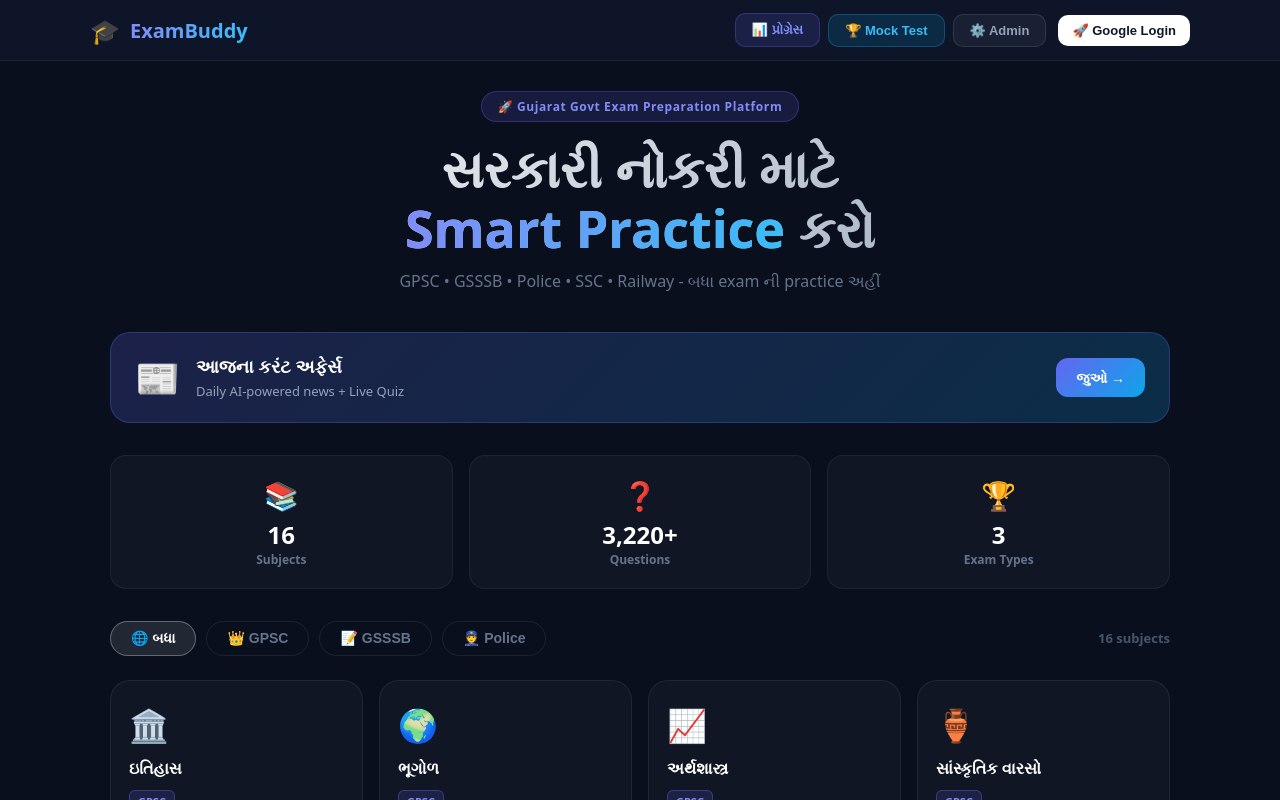
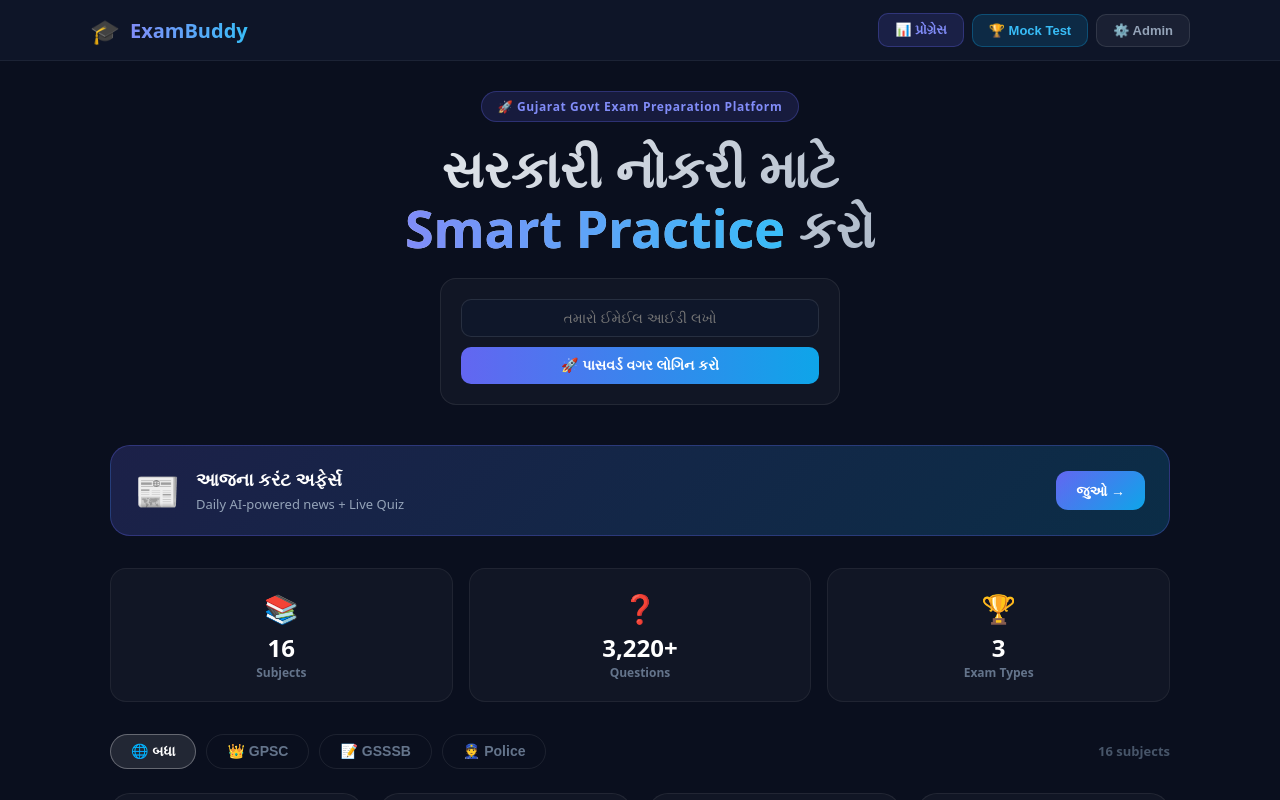
Before and after one commit to govappbuilder-hue/-exambuddy, a Next.js app: page / in a window 1280 px wide. Shown: the top 800 px of the page. Built offline with nearby package versions, Linux system fonts and the light colour scheme; no server answers.

Commit message:
feat: setup magic link login and resolved database rls issues

```diff
--- a/src/app/page.jsx
+++ b/src/app/page.jsx
@@ -2,23 +2,20 @@
 import { useState, useEffect } from "react";
 import Link from "next/link";
 import { useRouter } from "next/navigation";
-import { supabase } from "../lib/supabase"; // તારું supabase કનેક્શન
+import { supabase } from "../lib/supabase";
 
 const SUBJECTS = [
-  // GPSC
   { name: "ઇતિહાસ", slug: "history", icon: "🏛️", exam: "GPSC", color: "#6366f1" },
   { name: "ભૂગોળ", slug: "geography", icon: "🌍", exam: "GPSC", color: "#6366f1" },
   { name: "અર્થશાસ્ત્ર", slug: "economics", icon: "📈", exam: "GPSC", color: "#6366f1" },
   { name: "સાંસ્કૃતિક વારસો", slug: "heritage", icon: "🏺", exam: "GPSC", color: "#6366f1" },
   { name: "ભારતનું બંધારણ", slug: "constitution", icon: "📜", exam: "GPSC", color: "#6366f1" },
-  // GSSSB
   { name: "ગણિત", slug: "maths", icon: "🔢", exam: "GSSSB", color: "#0ea5e9" },
   { name: "રીઝનિંગ", slug: "reasoning", icon: "🧩", exam: "GSSSB", color: "#0ea5e9" },
   { name: "ગુજરાતી સાહિત્ય", slug: "gujarati_sahitya", icon: "✍️", exam: "GSSSB", color: "#0ea5e9" },
   { name: "ગુજરાતી વ્યાકરણ", slug: "gujarati_vyakran", icon: "📝", exam: "GSSSB", color: "#0ea5e9" },
   { name: "English Grammar", slug: "english", icon: "🔤", exam: "GSSSB", color: "#0ea5e9" },
   { name: "જાહેર વહીવટ", slug: "pub_ad", icon: "🏢", exam: "GSSSB", color: "#0ea5e9" },
-  // Police
   { name: "કાયદો", slug: "law", icon: "⚖️", exam: "Police", color: "#f59e0b" },
   { name: "સામાન્ય જ્ઞાન", slug: "gk", icon: "💡", exam: "Police", color: "#f59e0b" },
   { name: "કરંટ અફેર્સ", slug: "current_affairs", icon: "📰", exam: "Police", color: "#f59e0b" },
@@ -38,8 +35,10 @@ export default function HomePage() {
   const router = useRouter();
   const [activeExam, setActiveExam] = useState("બધા");
   const [user, setUser] = useState(null);
+  const [email, setEmail] = useState("");
+  const [loading, setLoading] = useState(false);
+  const [message, setMessage] = useState("");
 
-  // યુઝર લોગિન છે કે નહીં તે ચેક કરવા માટે
   useEffect(() => {
     const checkUser = async () => {
       const { data: { user } } = await supabase.auth.getUser();
@@ -54,19 +53,31 @@ export default function HomePage() {
     return () => subscription.unsubscribe();
   }, []);
 
-  // Google Login ફંક્શન
-  const handleGoogleLogin = async () => {
-    await supabase.auth.signInWithOAuth({
-      provider: "google",
+  // Magic Link Login લોજિક
+  const handleLogin = async (e) => {
+    e.preventDefault();
+    if (!email) return;
+    setLoading(true);
+    setMessage("");
+
+    const { error } = await supabase.auth.signInWithOtp({
+      email: email,
       options: {
-        redirectTo: window.location.origin,
+        emailRedirectTo: window.location.origin,
       },
     });
+
+    setLoading(false);
+    if (error) {
+      setMessage(`❌ એરર: ${error.message}`);
+    } else {
+      setMessage("📩 લોગિન લિંક તમારા ઈમેઈલ પર મોકલી દીધી છે! ચેક કરો.");
+      setEmail("");
+    }
   };
 
-  // Logout ફંક્શન
   const handleLogout = async () => {
-    await supabase.signOut();
+    await supabase.auth.signOut();
     setUser(null);
   };
 
@@ -96,19 +107,10 @@ export default function HomePage() {
               ⚙️ Admin
             </button>
 
-            {/* Dynamic Auth Button */}
-            {user ? (
-              <div style={{ display: "flex", alignItems: "center", gap: "8px", marginLeft: "4px" }}>
-                <img src={user.user_metadata?.avatar_url} alt="profile" style={{ width: "30px", height: "30px", borderRadius: "50%", border: "1px solid #38bdf8" }} />
-                <button onClick={handleLogout}
-                  style={{ padding: "8px 14px", background: "rgba(239,68,68,0.15)", border: "1px solid rgba(239,68,68,0.3)", borderRadius: "10px", color: "#f87171", fontWeight: "700", fontSize: "13px", cursor: "pointer" }}>
-                  Logout
-                </button>
-              </div>
-            ) : (
-              <button onClick={handleGoogleLogin}
-                style={{ padding: "8px 14px", background: "white", border: "none", borderRadius: "10px", color: "#0f172a", fontWeight: "700", fontSize: "13px", cursor: "pointer", marginLeft: "4px" }}>
-                🚀 Google Login
+            {user && (
+              <button onClick={handleLogout}
+                style={{ padding: "8px 14px", background: "rgba(239,68,68,0.15)", border: "1px solid rgba(239,68,68,0.3)", borderRadius: "10px", color: "#f87171", fontWeight: "700", fontSize: "13px", cursor: "pointer", marginLeft: "4px" }}>
+                Logout
               </button>
             )}
           </div>
@@ -126,14 +128,31 @@ export default function HomePage() {
             સરકારી નોકરી માટે<br/>
             <span style={{ background: "linear-gradient(90deg, #818cf8, #38bdf8)", WebkitBackgroundClip: "text", WebkitTextFillColor: "transparent" }}>Smart Practice</span> કરો
           </h1>
-          {user && (
-            <p style={{ color: "#38bdf8", fontSize: "15px", fontWeight: "600", marginBottom: "10px" }}>
-              ગમતું નામ, વેલકમ બેક, {user.user_metadata?.full_name}! 👋
+
+          {user ? (
+            <p style={{ color: "#38bdf8", fontSize: "16px", fontWeight: "700", marginBottom: "20px" }}>
+              Welcome back! 👤 {user.email}
             </p>
+          ) : (
+            /* Super Clean Login Box */
+            <div style={{ background: "rgba(255,255,255,0.03)", border: "1px solid rgba(255,255,255,0.08)", padding: "20px", borderRadius: "16px", maxWidth: "400px", margin: "20px auto" }}>
+              <form onSubmit={handleLogin} style={{ display: "flex", gap: "10px", flexDirection: "column" }}>
+                <input
+                  type="email"
+                  placeholder="તમારો ઈમેઈલ આઈડી લખો"
+                  value={email}
+                  onChange={(e) => setEmail(e.target.value)}
+                  required
+                  style={{ background: "#0f172a", border: "1px solid rgba(255,255,255,0.1)", borderRadius: "10px", padding: "10px", color: "white", fontSize: "14px", textAlign: "center" }}
+                />
+                <button type="submit" disabled={loading}
+                  style={{ background: "linear-gradient(90deg, #6366f1, #0ea5e9)", border: "none", borderRadius: "10px", padding: "10px", color: "white", fontWeight: "700", cursor: "pointer", fontSize: "14px" }}>
+                  {loading ? "મોકલી રહ્યા છીએ..." : "🚀 પાસવર્ડ વગર લોગિન કરો"}
+                </button>
+              </form>
+              {message && <p style={{ fontSize: "13px", marginTop: "12px", fontWeight: "600", color: message.startsWith("❌") ? "#f87171" : "#34d399" }}>{message}</p>}
+            </div>
           )}
-          <p style={{ color: "#64748b", fontSize: "16px", maxWidth: "500px", margin: "0 auto" }}>
-            GPSC • GSSSB • Police • SSC • Railway - બધા exam ની practice અહીં
-          </p>
         </div>
 
         {/* Current Affairs Banner */}
```
